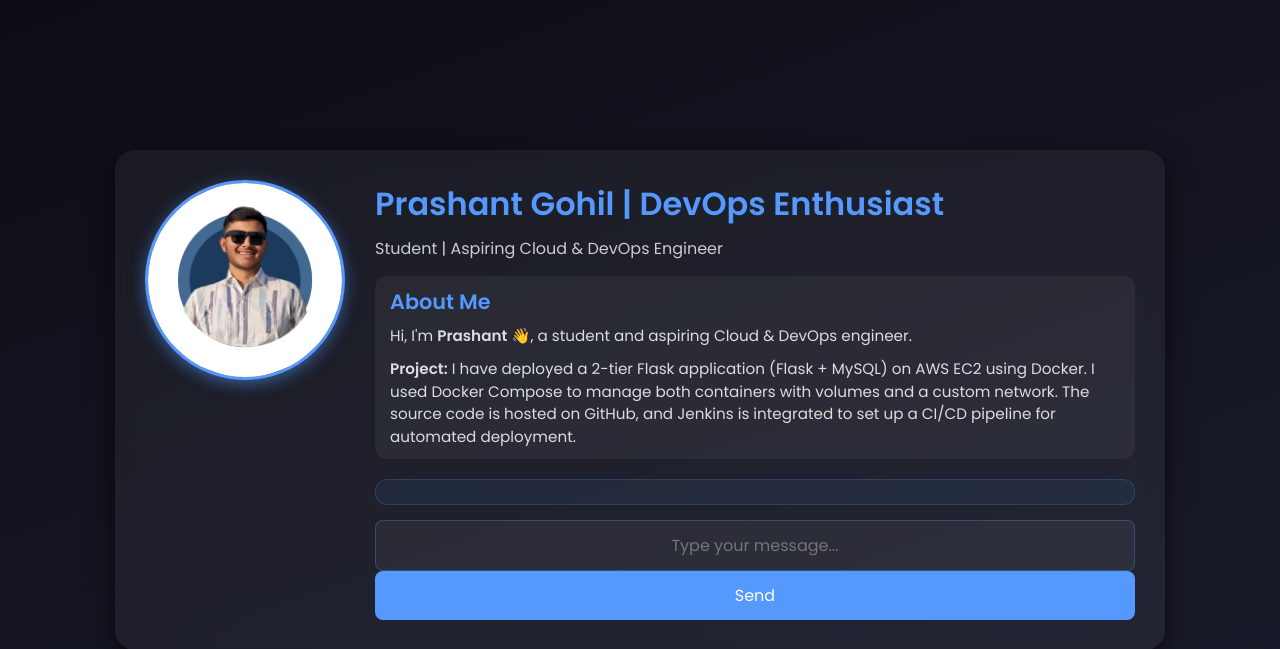
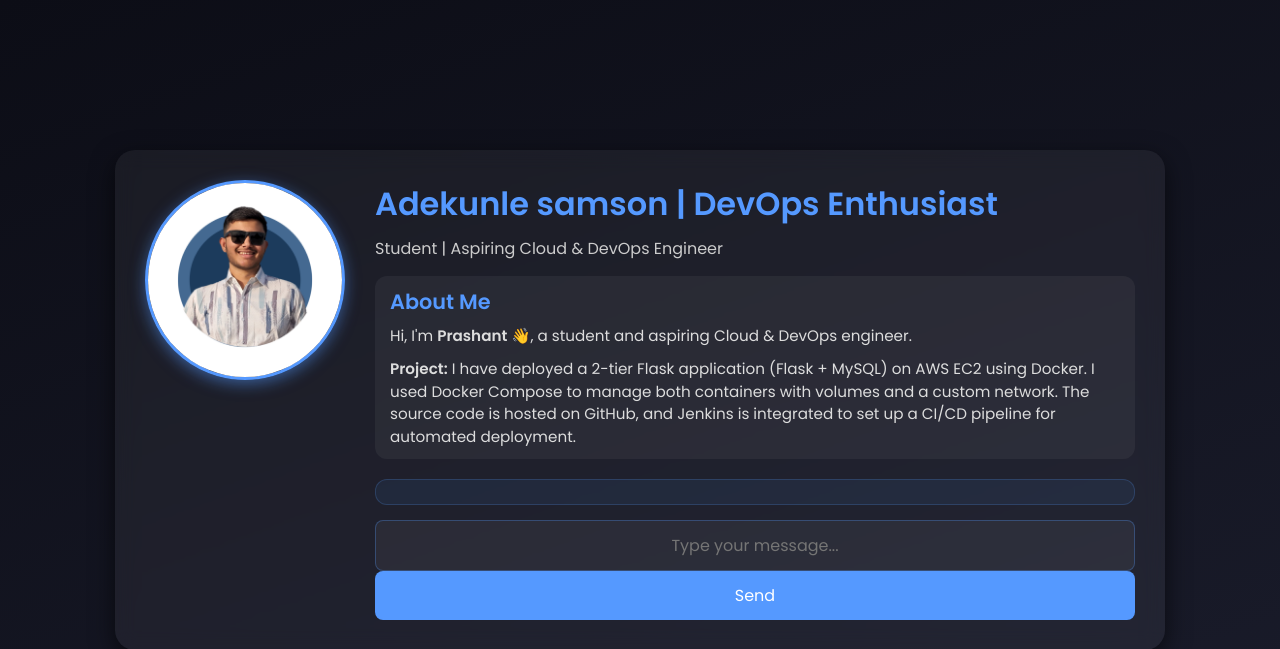
Before and after one commit to tundeadekunles1/DevOps-Project-Flask-App, a Flask app: page / in a window 1280 px wide. Shown: the top 649 px of the page. Run offline with Flask 3, Linux system fonts and the light colour scheme; data that the repository does not hold is empty; some libraries are stand-ins or nearby versions.

Commit message:
modified welcome page

```diff
--- a/templates/index.html
+++ b/templates/index.html
@@ -4,7 +4,7 @@
 <head>
     <meta charset="UTF-8">
     <meta name="viewport" content="width=device-width, initial-scale=1.0">
-    <title>Prashant | Flask App 🚀</title>
+    <title>Samson Dev | Flask App 🚀</title>
     <style>
         @import url('https://fonts.googleapis.com/css2?family=Poppins:wght@300;400;600&display=swap');
 
@@ -169,7 +169,7 @@
         <!-- Content -->
         <div class="content">
             <div class="header">
-                <h1>Prashant Gohil | DevOps Enthusiast</h1>
+                <h1>Adekunle samson | DevOps Enthusiast</h1>
                 <p>Student | Aspiring Cloud & DevOps Engineer</p>
             </div>
 
```
